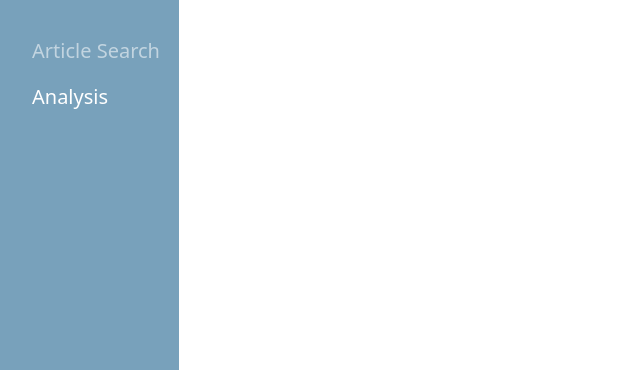
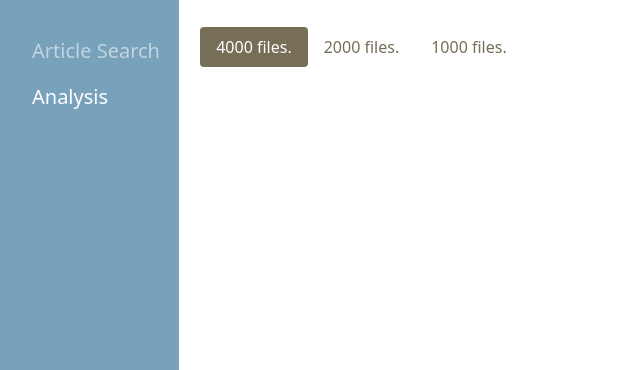
Before and after one commit to yyyyuwen/BIR-course-final, a Flask app: template web/templates/about.html in a window 1280 px wide. Shown: the part 50-420 px from the top of the page, without its empty margins (0-640 px from the left). Run offline with Flask 2, Linux system fonts and the light colour scheme; the template is opened without the code that fills it, so the values that code supplies are empty; some libraries are stand-ins or nearby versions.

Commit message:
web : add plotly function

```diff
--- a/script/train.py
+++ b/script/train.py
@@ -262,10 +262,10 @@
     model = Word2Vec(data, min_count=5,vector_size= 100,workers=3, window =5)
     model.save("word2vec_cbow.model")
     model = Word2Vec.load("word2vec_cbow.model")
-    word_vectors_model = model.wv
     # val = cosine_distance(word_vectors_model, 'diagnosis', voc, 5)
     # print(val)
     # print(word_vectors_model.most_similar('heartdisease', topn=10))
+    word_vectors_model = model.wv
     user_input = ['heart', 'coronavirus', 'pneumonia', 'fever', 'cough']
     topn = 15
     words = word_process(word_vectors_model, user_input, topn)
--- a/web/main.py
+++ b/web/main.py
@@ -5,6 +5,11 @@
 import spacy
 import re
 import difflib
+import plotly
+from plotly import io
+import plotly.graph_objs as go
+from sklearn.manifold import TSNE
+import json
 
 app = Flask(__name__)
 #-----------------Article Search --------------------------#
@@ -41,6 +46,25 @@
     word_lemma = [word.lemma_ for word in nlp(' '.join(words))]
     return word_lemma
 
+def cbow_process(model, user_input, n):
+    result_word = []
+    for words in user_input:
+        sim_words = model.most_similar(words, topn = n)
+        sim_words = append_list(sim_words, words)
+        result_word.extend(sim_words)
+
+    return result_word
+
+def append_list(sim_words, words):
+    list_of_words = []
+    for i in range(len(sim_words)):
+        sim_words_list = list(sim_words[i])
+        sim_words_list.append(words)
+        sim_words_tuple = tuple(sim_words_list)
+        list_of_words.append(sim_words_tuple)
+
+    return list_of_words
+
 @app.route("/", methods=['POST','GET'])
 def index():
     with open('../data/full.pkl', 'rb')as fpick:
@@ -59,7 +83,97 @@
 #-----------------   Analysis    --------------------------#
 @app.route("/about", methods=['POST','GET'])
 def about():
-    return render_template("about.html")
+    model = Word2Vec.load("../script/word2vec_cbow.model")
+    word_vectors_model = model.wv
+    user_input = ['heart', 'coronavirus', 'pneumonia', 'fever', 'cough']
+    topn = 15
+    words = cbow_process(word_vectors_model, user_input, topn)
+    similar_word = [word[0] for word in words]
+    similar_word.extend(user_input)
+    labels = [word[2] for word in words]
+    label_dict = dict([(y,x+1) for x,y in enumerate(set(labels))])
+    color_map = [label_dict[x] for x in labels]
+    data_json= display_tsne_scatterplot_2D(word_vectors_model, user_input, similar_word, labels, color_map, topn, 5, 500, 10000)
+        # 將圖表存成json
+    dataJSON = json.dumps(data_json, cls=plotly.utils.PlotlyJSONEncoder)
+    return render_template("about.html", **locals())
+
+
+def display_tsne_scatterplot_2D(model, user_input=None, words=None, label=None, color_map=None, topn=None, perplexity = 0, learning_rate = 0, iteration = 0, sample=10):
+    if words == None:
+        if sample > 0:
+            words = np.random.choice(list(model.vocab.keys()), sample)
+        else:
+            words = [ word for word in model.vocab ]
+
+    word_vectors = np.array([model[w] for w in words])
+    # For 2D, change the three_dim variable into something like two_dim like the following:
+    two_dim = TSNE(n_components = 2, random_state=0, perplexity = perplexity, learning_rate = learning_rate, n_iter = iteration).fit_transform(word_vectors)[:,:2]
+    data = []
+    count = 0
+    for i in range (len(user_input)):
+        trace = go.Scatter(
+            x = two_dim[count:count+topn,0],
+            y = two_dim[count:count+topn,1],
+            text = words[count:count+topn],
+            name = user_input[i],
+            textposition = "top center",
+            textfont_size = 20,
+            mode = 'markers+text',
+            marker = {
+                'size': 10,
+                'opacity': 0.8,
+                'color': 2
+            }
+        )
+        # For 2D, instead of using go.Scatter3d, we need to use go.Scatter and delete the z variable. Also, instead of using
+        # variable three_dim, use the variable that we have declared earlier (e.g two_dim)
+        data.append(trace)
+        count = count+topn
+    trace_input = go.Scatter(
+        x = two_dim[count:,0],
+        y = two_dim[count:,1],
+        text = words[count:],
+        name = 'input words',
+        textposition = "top center",
+        textfont_size = 20,
+        mode = 'markers+text',
+        marker = {
+            'size': 10,
+            'opacity': 1,
+            'color': 'black'
+        }
+    )
+    # For 2D, instead of using go.Scatter3d, we need to use go.Scatter and delete the z variable.  Also, instead of using
+    # variable three_dim, use the variable that we have declared earlier (e.g two_dim)
+    data.append(trace_input)
+
+    # Configure the layout
+    layout = go.Layout(
+        margin = {'l': 0, 'r': 0, 'b': 0, 't': 0},
+        showlegend=True,
+        legend=dict(
+        x=1,
+        y=0.5,
+        font=dict(
+            family="Courier New",
+            size=25,
+            color="black"
+        )),
+        font = dict(
+            family = " Courier New ",
+            size = 15),
+        autosize = False,
+        width = 1000,
+        height = 1000
+        )
+
+    plot_figure = go.Figure(data = data, layout = layout)
+    # print(plot_figure)
+    show_data = [plot_figure]
+    # plot_figure.show()
+    return show_data
+
 #-----------------   Analysis    --------------------------#
 if __name__ == "__main__":
     app.run(debug=True)
--- a/web/templates/about.html
+++ b/web/templates/about.html
@@ -4,6 +4,55 @@
     {% set active_page = "about" %}
     {% set KeyWord = "" %}
     {% block content %}
+    <style>
+      .nav-pills .nav-item .nav-link{
+
+          border: none;
+          color: #766E56;
+          text-align: center;
+
+      }
+      .nav-pills .nav-item.show .nav-link, .nav-pills .nav-link.active{
+          background-color: #766E56;
+          border: none;
+          color: white;
+          text-align: center;
+
+      }
+    </style>
+
+    <div class="document_full">
+      <!--button-->
+      <ul class="nav nav-pills btn mb-3" id="pills-tab" role="tablist">
+        <li class="nav-item" role="presentation">
+          <button class="nav-link active" id="xml4000-tab" data-bs-toggle="pill" data-bs-target="#xml4000" type="button" role="tab" aria-controls="pills-home" aria-selected="true" >4000 files.</button>
+        </li>
+        <li class="nav-item" role="presentation">
+          <button class="nav-link" id="xml2000-tab" data-bs-toggle="pill" data-bs-target="#xml2000" type="button" role="tab" aria-controls="pills-profile" aria-selected="false">2000 files.</button>
+        </li>
+        <li class="nav-item" role="presentation">
+          <button class="nav-link" id="xml1000-tab" data-bs-toggle="pill" data-bs-target="#xml1000" type="button" role="tab" aria-controls="pills-contact" aria-selected="false">1000 files.</button>
+        </li>
+    </ul>
+    <div class="tab-content" id="pills-tabContent">
+        <div class="tab-pane fade show active" id="xml4000" role="tabpanel" aria-labelledby="xml4000-tab" >
+          <div class = "row">
+            <div id="cbow" class="cbow" style="height: 1000px"></div>
+          </div>
+        </div>
+        <script src="https://cdn.plot.ly/plotly-latest.min.js"></script>
+        <script>
+          var data = {{dataJSON | safe}};
+          Plotly.plot( "cbow", data[0].data, data[0].layer, {});
+        </script>
+        <div class="tab-pane fade" id="xml2000" role="tabpanel" aria-labelledby="xml2000-tab">
+          data
+        </div>
+        <div class="tab-pane fade" id="xml1000" role="tabpanel" aria-labelledby="xml1000-tab">
+            345
+        </div>
+    </div>
     {% endblock %}
   </body>
+
 </html>
--- a/web/templates/template.html
+++ b/web/templates/template.html
@@ -3,9 +3,11 @@
   <head>
     <meta charset="utf-8">
     <title>Biomedical Information Retrieval</title>
-<link rel="stylesheet" href="https://cdn.jsdelivr.net/npm/bootstrap@5.1.1/dist/css/bootstrap.min.css">
-<link rel="stylesheet" href="{{ url_for('static',    filename='css/template.css') }}">
-</head>
+  <link rel="stylesheet" href="https://cdn.jsdelivr.net/npm/bootstrap@5.1.1/dist/css/bootstrap.min.css">
+  <link rel="stylesheet" href="{{ url_for('static', filename='css/template.css') }}">
+  <script src="https://cdn.plot.ly/plotly-latest.min.js"></script>
+  <script src="https://ajax.googleapis.com/ajax/libs/jquery/3.5.1/jquery.min.js"></script>
+  </head>
   <body>
     <nav class="navbar navbar-expand-sm topnav navbar-dark fixed-top">
         <div class="container-fluid">
@@ -33,5 +35,8 @@
     </nav>
     {% block content %}
     {% endblock %}
+
+    <script src="https://cdn.jsdelivr.net/npm/@popperjs/core@2.9.2/dist/umd/popper.min.js" integrity="sha384-IQsoLXl5PILFhosVNubq5LC7Qb9DXgDA9i+tQ8Zj3iwWAwPtgFTxbJ8NT4GN1R8p" crossorigin="anonymous"></script>
+    <script src="https://cdn.jsdelivr.net/npm/bootstrap@5.0.2/dist/js/bootstrap.min.js" integrity="sha384-cVKIPhGWiC2Al4u+LWgxfKTRIcfu0JTxR+EQDz/bgldoEyl4H0zUF0QKbrJ0EcQF" crossorigin="anonymous"></script>
 </body>
 </html>
```
Also changed, not shown: 1 other file.
